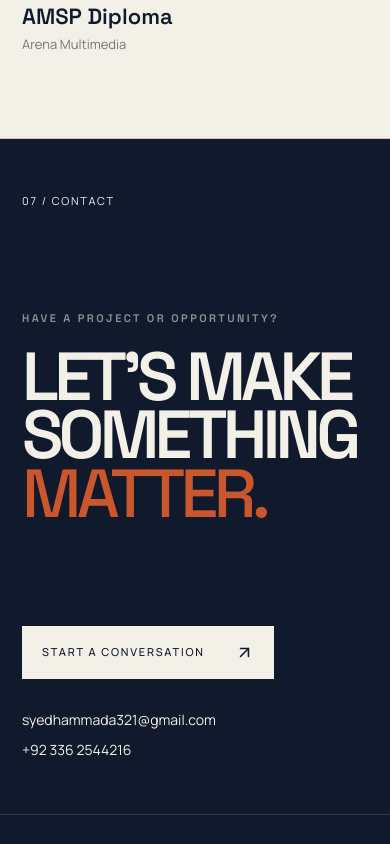
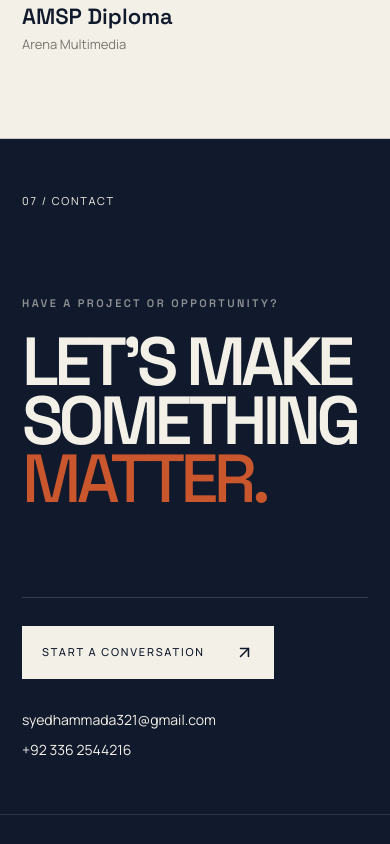
Before and after one commit to syedhammada321-lang/syed-hammad-portfolio, a Next.js app: page / in a window 390 px wide. Shown: the part 8460-9304 px from the top of the page. Built offline with nearby package versions, Linux system fonts and the light colour scheme.

Commit message:
Align hero scroll cue and contact CTA

```diff
--- a/app/globals.css
+++ b/app/globals.css
@@ -37,7 +37,7 @@ button:focus-visible, a:focus-visible { outline: 2px solid var(--orange); outlin
 .intro-loader span { font: 700 clamp(64px, 12vw, 190px)/.8 "Space Grotesk"; letter-spacing: -.09em; }
 .intro-loader p, .intro-loader small { margin: 0; color: rgba(243, 240, 232, .6); font-size: 10px; text-transform: uppercase; letter-spacing: .2em; }
 .intro-loader i { height: 2px; background: var(--orange); transform-origin: left; }
-.cursor-dot { display: none; position: fixed; z-index: 110; left: 0; top: 0; width: 10px; height: 10px; border-radius: 50%; background: var(--orange); pointer-events: none; mix-blend-mode: multiply; }
+.cursor-dot { display: none; position: fixed; z-index: 110; left: 0; top: 0; width: 10px; height: 10px; border: 1px solid rgba(243, 240, 232, .72); border-radius: 50%; background: var(--orange); box-shadow: 0 0 0 3px rgba(201, 86, 45, .12); pointer-events: none; mix-blend-mode: normal; }
 @media (pointer:fine) { .cursor-dot { display: block; } }
 
 .site-header { height: var(--header-h); position: relative; z-index: 40; display: grid; grid-template-columns: auto 1px auto 1fr auto; align-items: center; gap: 26px; padding: 0 clamp(22px, 3vw, 52px); border-bottom: 1px solid var(--line); background: rgba(243, 240, 232, .88); backdrop-filter: blur(16px); }
@@ -82,7 +82,7 @@ button:focus-visible, a:focus-visible { outline: 2px solid var(--orange); outlin
 .art-orbit { position: absolute; z-index: 2; width: 66%; aspect-ratio: 1; border: 1px solid rgba(16, 26, 44, .12); border-radius: 50%; left: 19%; top: 15%; }
 .hero-location { position: absolute; z-index: 5; left: 0; right: 0; bottom: 0; height: 64px; padding: 0 32px; display: flex; align-items: center; gap: 12px; border-top: 1px solid var(--line); background: rgba(243, 240, 232, .86); backdrop-filter: blur(8px); font-weight: 600; }
 .hero-location svg { color: var(--orange); fill: var(--orange); }
-.scroll-cue { position: absolute; z-index: 8; bottom: 18px; left: calc(102px + 46%); display: flex; flex-direction: column; align-items: center; gap: 7px; font: 600 9px/1 "Space Grotesk"; text-transform: uppercase; letter-spacing: .18em; }
+.scroll-cue { position: absolute; z-index: 8; left: 50%; bottom: 18px; transform: translateX(-50%); display: flex; flex-direction: column; align-items: center; gap: 7px; white-space: nowrap; font: 600 9px/1 "Space Grotesk"; text-transform: uppercase; letter-spacing: .18em; }
 
 .section { display: grid; grid-template-columns: 102px minmax(0, 1fr); border-bottom: 1px solid var(--line); }
 .section-index { padding: 38px 0; border-right: 1px solid var(--line); display: flex; flex-direction: column; align-items: center; gap: 64px; color: var(--orange); }
@@ -152,10 +152,12 @@ button:focus-visible, a:focus-visible { outline: 2px solid var(--orange); outlin
 .education span { color: var(--orange); font: 600 11px/1 "Space Grotesk"; letter-spacing: .12em; }
 .education strong { color: var(--ink); font: 600 22px/1.2 "Space Grotesk"; }
 
-.contact-section { padding: clamp(48px, 6vw, 90px) clamp(24px, 6vw, 100px); color: var(--paper); background: var(--ink); min-height: 92vh; display: flex; flex-direction: column; justify-content: space-between; }
+.contact-section { min-height: max(780px, 100svh); padding: clamp(48px, 6vw, 90px) clamp(24px, 6vw, 100px); display: grid; grid-template-rows: auto minmax(0, 1fr) auto; row-gap: clamp(48px, 7vh, 96px); color: var(--paper); background: var(--ink); }
+.contact-section > div:nth-child(2) { align-self: center; }
 .contact-top, .contact-bottom { display: flex; justify-content: space-between; gap: 30px; font-size: 11px; text-transform: uppercase; letter-spacing: .16em; }
 .contact-section h2 { font-size: clamp(68px, 11.5vw, 184px); }
-.contact-bottom { align-items: end; }
+.contact-bottom { align-items: center; padding-top: 28px; border-top: 1px solid rgba(243, 240, 232, .16); }
+.contact-bottom > div:first-child { flex: 0 0 auto; }
 .contact-bottom > div:last-child { display: grid; gap: 9px; text-align: right; text-transform: none; letter-spacing: 0; font-size: 14px; }
 
 footer { min-height: 210px; padding: 44px clamp(24px, 5vw, 84px); display: grid; grid-template-columns: 1fr auto; align-items: start; gap: 40px; border-top: 1px solid rgba(243, 240, 232, .12); color: var(--paper); background: var(--ink); }
@@ -228,7 +230,6 @@ footer > p { grid-column: 1 / -1; align-self: end; }
   .hero-copy { padding-left: 32px; padding-right: 32px; }
   .hero h1 { font-size: clamp(72px, 11.3vw, 122px); }
   .section { grid-template-columns: 72px 1fr; }
-  .scroll-cue { left: 48%; }
 }
 
 @media (max-width: 800px) {
@@ -267,7 +268,7 @@ footer > p { grid-column: 1 / -1; align-self: end; }
   .service-list article { grid-template-columns: 35px 1fr auto; gap: 14px; }
   .service-list p { grid-column: 2 / -1; margin: 0 0 14px; }
   .capability-grid { grid-template-columns: 1fr; gap: 68px; }
-  .contact-section { min-height: 80vh; padding: 54px 22px; }
+  .contact-section { min-height: 80svh; padding: 54px 22px; row-gap: 54px; }
   .contact-top span:last-child { display: none; }
   .contact-bottom { align-items: start; flex-direction: column; }
   .contact-bottom > div:last-child { text-align: left; }
--- a/components/magnetic-link.tsx
+++ b/components/magnetic-link.tsx
@@ -13,7 +13,7 @@ export function MagneticLink({ href, children, inverted = false }: { href: strin
   function move(event: MouseEvent<HTMLAnchorElement>) {
     if (reduced) return;
     const rect = event.currentTarget.getBoundingClientRect();
-    x.set((event.clientX - rect.left - rect.width / 2) * 0.16);
+    x.set((event.clientX - rect.left - rect.width / 2) * 0.035);
     y.set((event.clientY - rect.top - rect.height / 2) * 0.16);
   }
 
--- a/components/portfolio-home.tsx
+++ b/components/portfolio-home.tsx
@@ -89,6 +89,7 @@ export function PortfolioHome() {
               <p>13 years shaping brands through<br />design, motion and spatial experiences.</p>
               <MagneticLink href="#work">View selected work</MagneticLink>
             </div>
+            <a href="#work" className="scroll-cue" aria-label="Scroll to selected work">Scroll <ArrowDown size={15} /></a>
           </div>
           <motion.div className="hero-art" style={{ y: artY }} data-hero-meta>
             <span className="art-index">20<br />26</span>
@@ -97,7 +98,6 @@ export function PortfolioHome() {
             <span className="portrait-mark" aria-hidden="true">SHA</span>
             <div className="hero-location"><MapPin size={19} aria-hidden="true" /> Karachi, Pakistan</div>
           </motion.div>
-          <a href="#work" className="scroll-cue" aria-label="Scroll to selected work">Scroll <ArrowDown size={15} /></a>
         </section>
 
         <section id="work" className="section work-section" aria-labelledby="work-title">
```
